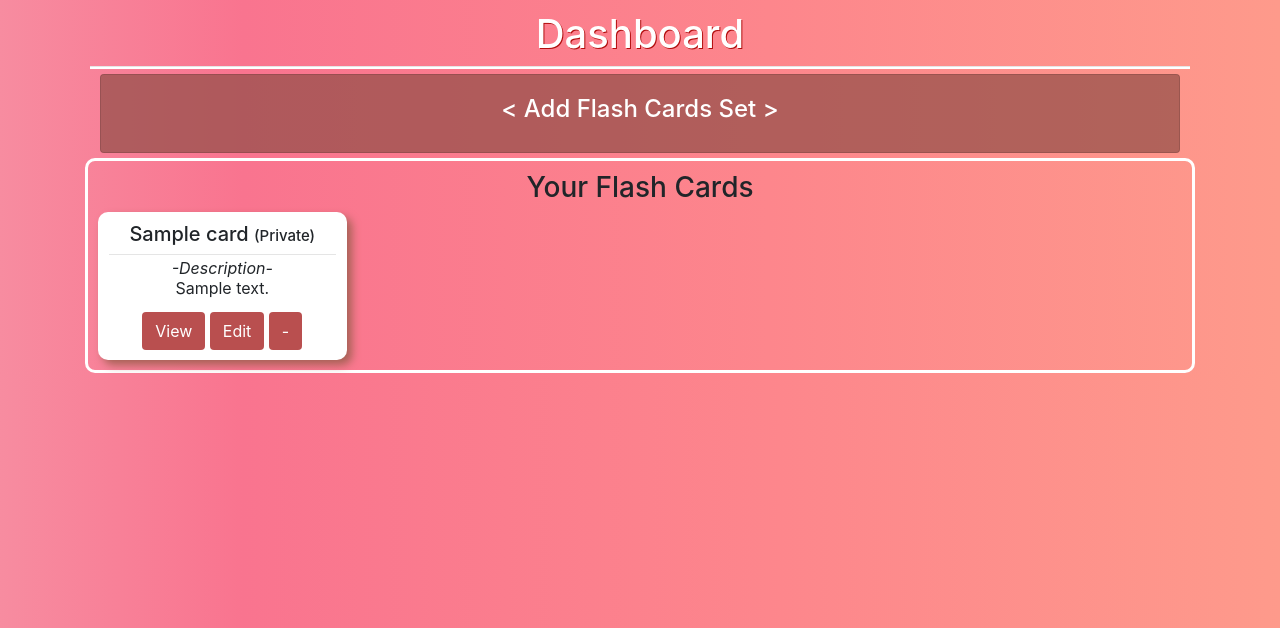
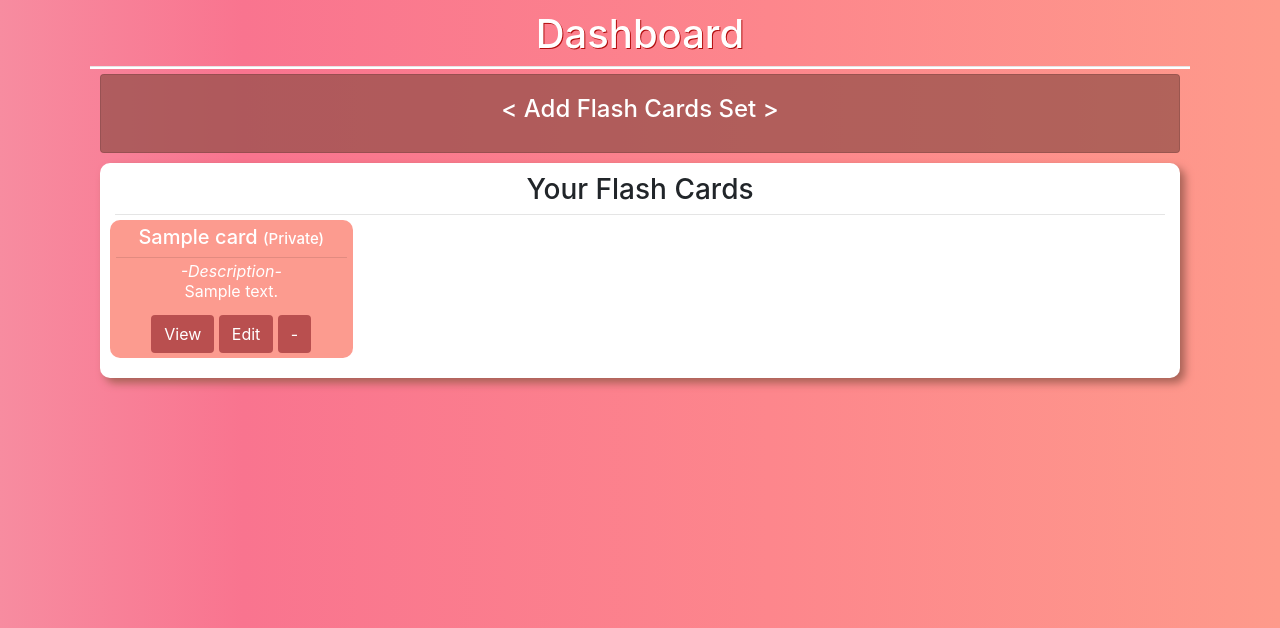
Before and after one commit to 1HectorAC/FlashCardHelper, a Flask app: template templates/dashboard.html in a window 1280 px wide. Shown: the part 172-800 px from the top of the page. Run offline with Flask 2, Linux system fonts and the light colour scheme; the template is opened without the code that fills it: most values are stand-ins (such as "Sample title", 1, 10 or a date in 2020); some libraries are stand-ins or nearby versions.

Commit message:
Edited styling in dashboard.html. Also related changes in style.css.

```diff
--- a/static/css/style.css
+++ b/static/css/style.css
@@ -53,6 +53,13 @@ body{
     text-decoration: none;
 }
 
+.pinkPanel2{
+    background-color:rgb(252, 155, 143);
+    color: white;
+    border-radius: 10px;
+    padding:5px;
+    margin-bottom: 10px;
+}
 
 /* hr line styling. */
 .whiteLine{
--- a/templates/dashboard.html
+++ b/templates/dashboard.html
@@ -46,12 +46,15 @@
     </div>
 </div>
 
-<div class="whiteBorder">
-    <h3 class="text-center">Your Flash Cards</h3>
+<!-- Section to see and edit users flashcard sets-->
+<div class="container" style="margin-top:10px;">
+    <div class="whitePanel text-center">
+        <h3>Your Flash Cards</h3>
+        <hr style="margin:5px">
         <div class="row">
             {% for cards in cardsLists %}
             <div class="col-md-3">
-            <div class="whitePanel text-center">
+                <div class="pinkPanel2">
                     <h5>
                         {{ cards.title }}
                         <span style="font-size: 15px;">
@@ -62,7 +65,8 @@
                     <p style="margin:1px; font-style: italic;">-Description-</p>
                     <p style="line-height:90%">{{cards.description}}</p>
                     <div>
-                    <a class="btn brownButton" href="/viewCards/{{ cards['owner_name'] }}/{{cards['title']}}">View</a>
+                        <a class="btn brownButton"
+                            href="/viewCards/{{ cards['owner_name'] }}/{{cards['title']}}">View</a>
                         <a class="btn brownButton" href="/editCardsList/{{cards['title']}}">Edit</a>
                         <a class="btn brownButton" href="/user/deleteCards/{{cards['title']}}">-</a>
                     </div>
@@ -71,4 +75,6 @@
             {% endfor %}
         </div>
     </div>
+</div>
+
 {% endblock %}
```
Lines whose indentation alone changed are shown as unchanged.
